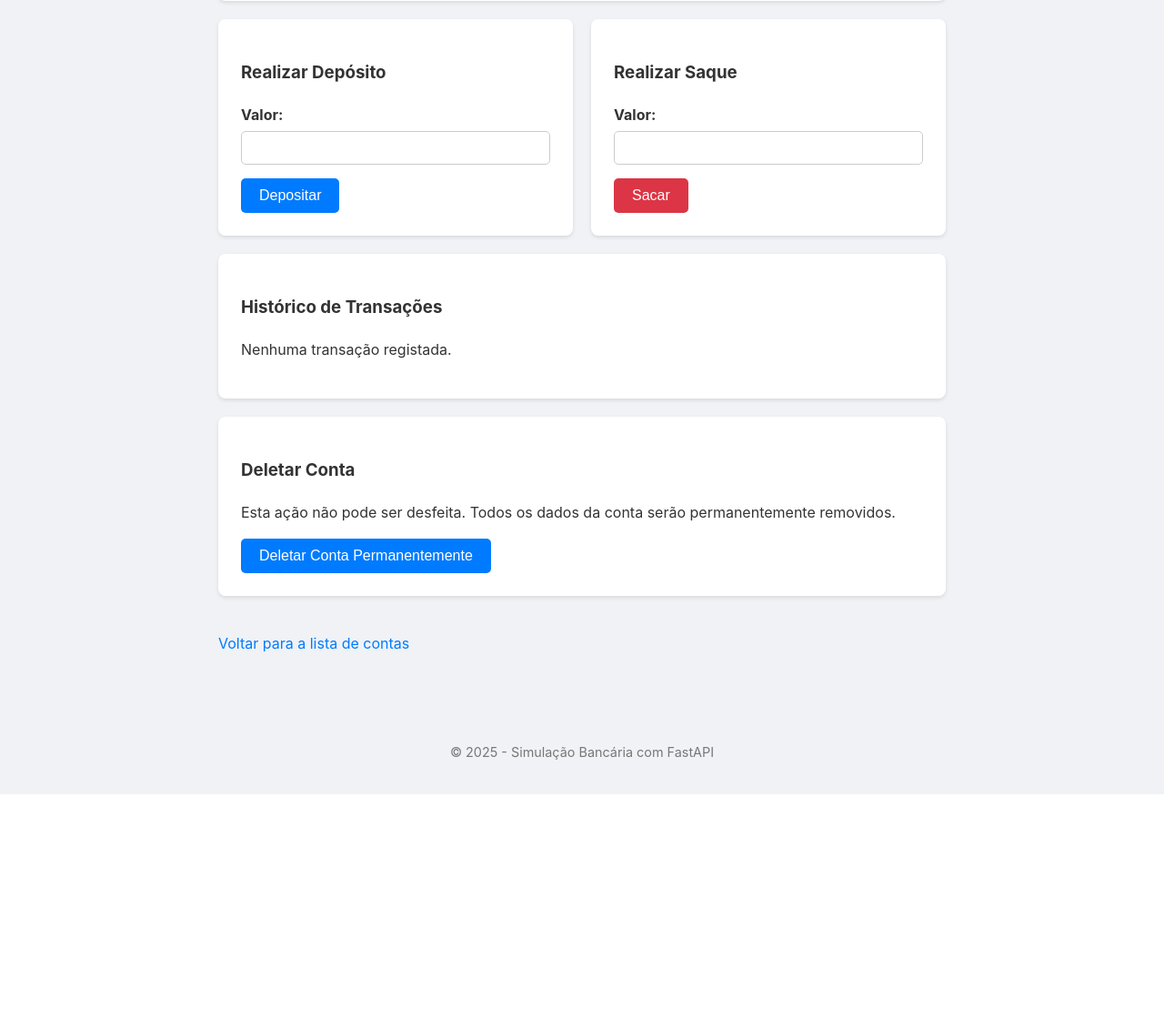
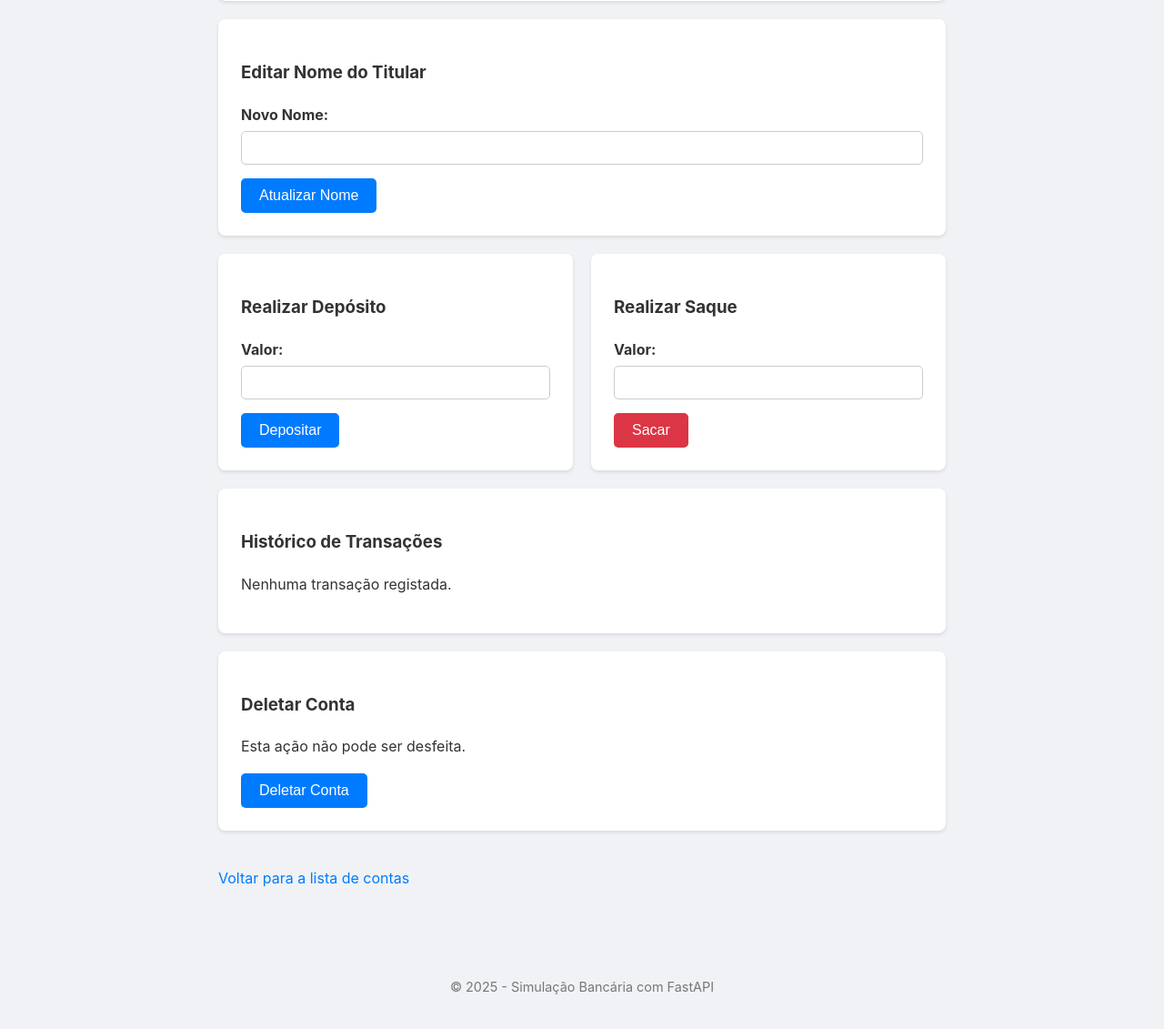
Before and after one commit to leandrolasalle/simulacao_bancaria, a FastAPI app: template templates/conta.html in a window 1280 px wide. Shown: the part 455-1586 px from the top of the page at 91% size. Before the commit the page ends 1328 px from the top, so only its background shows below. Run offline with FastAPI, Linux system fonts and the light colour scheme; the template is opened without the code that fills it, so the values that code supplies are empty.

Commit message:
Implementa a funcionalidade de atualizar (update) conta

```diff
--- a/templates/conta.html
+++ b/templates/conta.html
@@ -14,6 +14,18 @@
         <h2>Detalhes da Conta</h2>
         <p><strong>Titular:</strong> {{ conta.nome_titular }}</p>
         <p class="saldo"><strong>Saldo Atual: R$ {{ "%.2f"|format(conta.saldo) }}</strong></p>
+    </div>
+
+    <!-- **NOVO FORMULÁRIO DE ATUALIZAÇÃO** -->
+    <div class="card">
+        <h3>Editar Nome do Titular</h3>
+        <form action="/contas/{{ conta.id }}/atualizar" method="post">
+            <div class="form-group">
+                <label for="nome_titular">Novo Nome:</label>
+                <input type="text" id="nome_titular" name="nome_titular" value="{{ conta.nome_titular }}" required minlength="3">
+            </div>
+            <button type="submit" class="btn">Atualizar Nome</button>
+        </form>
     </div>
 
     <div class="operacoes-container">
@@ -68,12 +80,11 @@
         {% endif %}
     </div>
 
-    <!-- Nova Secção para Deletar a Conta -->
     <div class="card card-danger">
         <h3>Deletar Conta</h3>
-        <p>Esta ação não pode ser desfeita. Todos os dados da conta serão permanentemente removidos.</p>
-        <form action="/contas/{{ conta.id }}/deletar" method="post" onsubmit="return confirm('Tem a certeza que deseja deletar esta conta? Esta ação é irreversível.');">
-            <button type="submit" class="btn btn-delete">Deletar Conta Permanentemente</button>
+        <p>Esta ação não pode ser desfeita.</p>
+        <form action="/contas/{{ conta.id }}/deletar" method="post" onsubmit="return confirm('Tem a certeza?');">
+            <button type="submit" class="btn btn-delete">Deletar Conta</button>
         </form>
     </div>
 
```
Also changed, not shown: controllers/web_controller.py (+8 -1 lines), crud.py (+10 -3 lines), schemas.py (+3 -12 lines), 1 other file.
